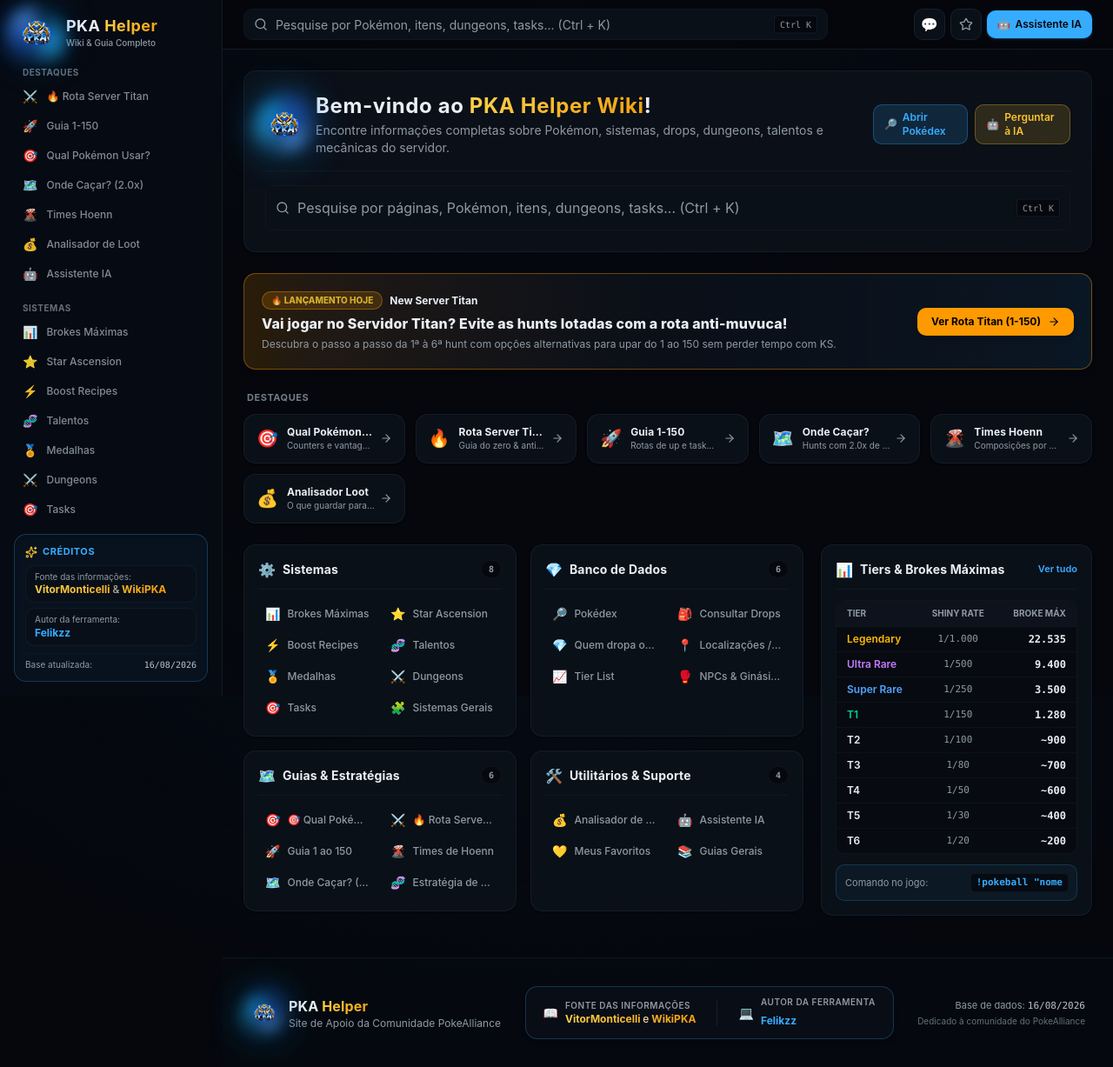
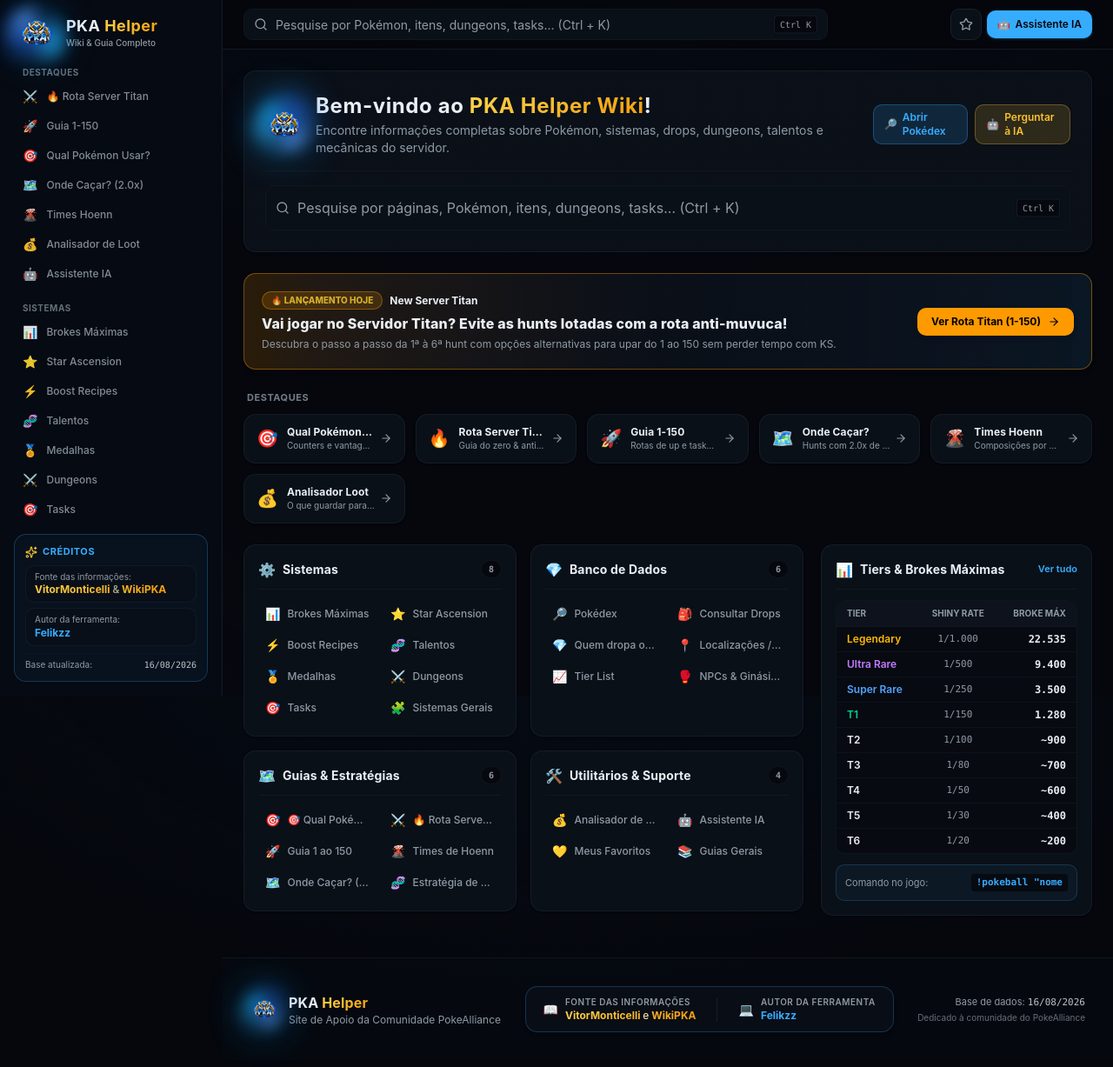
Before and after one commit to felikzz/pkaapoio, a React (Vite) app: page / in a window 1280 px wide. Shown: the whole page at 87% size. Built offline with nearby package versions, Linux system fonts and the light colour scheme; what @tanstack/zod-adapter would draw is missing.

Commit message:
fix: remover link do WhatsApp dos creditos e manter apenas o nick Felikzz

```diff
--- a/src/components/layout/AppShell.tsx
+++ b/src/components/layout/AppShell.tsx
@@ -125,15 +125,7 @@
 
         <div className="rounded-lg border border-border/70 bg-panel/70 px-2.5 py-1.5">
           <span className="text-muted-foreground block text-[10px]">Autor da ferramenta:</span>
-          <a
-            href="https://wa.me/5519993149294"
-            target="_blank"
-            rel="noopener noreferrer"
-            title="Conversar com Felikzz no WhatsApp"
-            className="font-bold text-xs text-primary hover:underline hover:text-primary/80 transition-colors inline-flex items-center gap-1"
-          >
-            Felikzz
-          </a>
+          <span className="font-bold text-xs text-primary">Felikzz</span>
         </div>
       </div>
 
@@ -178,15 +170,7 @@
             <span className="text-sm">💻</span>
             <div>
               <p className="text-[10px] uppercase tracking-wider text-muted-foreground font-semibold">Autor da ferramenta</p>
-              <a
-                href="https://wa.me/5519993149294"
-                target="_blank"
-                rel="noopener noreferrer"
-                title="Conversar com Felikzz no WhatsApp"
-                className="text-xs font-bold text-primary hover:underline hover:text-primary/80 transition-colors inline-block"
-              >
-                Felikzz
-              </a>
+              <p className="text-xs font-bold text-primary">Felikzz</p>
             </div>
           </div>
         </div>
@@ -244,15 +228,6 @@
           </div>
 
           <div className="flex items-center gap-1.5 shrink-0 ml-auto">
-            <a
-              href="https://wa.me/5519993149294"
-              target="_blank"
-              rel="noopener noreferrer"
-              title="Falar no WhatsApp com Felikzz"
-              className="inline-flex size-9 items-center justify-center rounded-lg border border-border bg-panel text-muted-foreground hover:text-emerald-400 hover:border-emerald-500/40 transition-colors"
-            >
-              <span className="text-base leading-none">💬</span>
-            </a>
             <Link
               to="/favoritos"
               aria-label="Meus favoritos"
```
